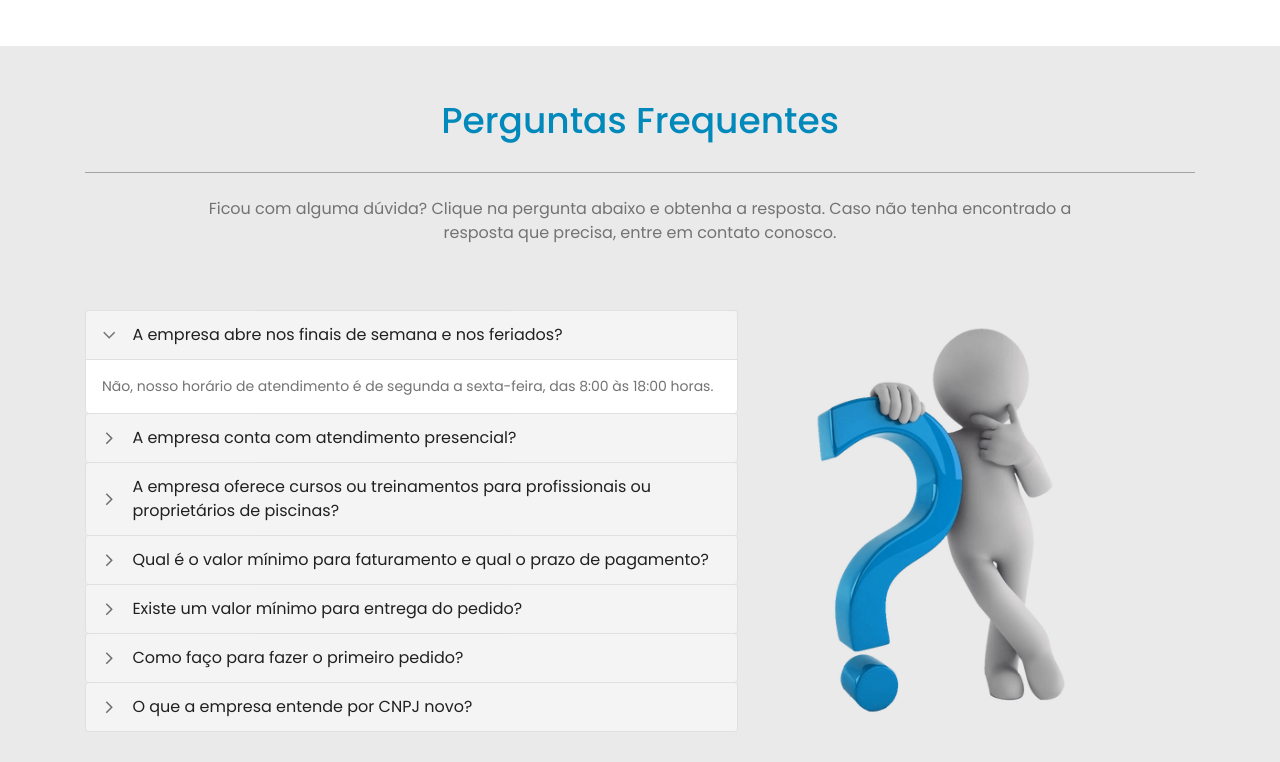
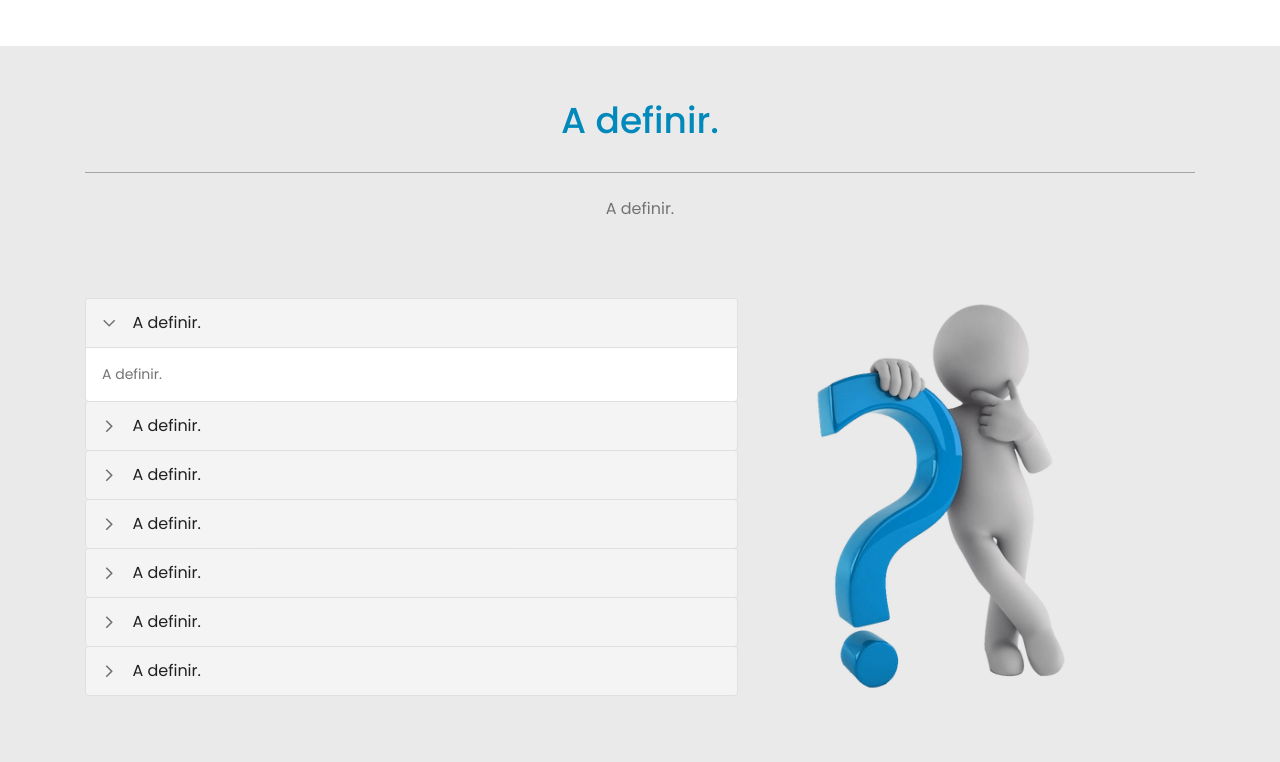
Before and after one commit to EdisonMatos/Site-Grosf, a React (Vite) app: page / in a window 1280 px wide. Shown: the part 4498-5260 px from the top of the page. Built offline with nearby package versions, Linux system fonts and the light colour scheme.

Commit message:
fix: Zera conteúdo do Faq

```diff
--- a/src/components/interactives/Acordion.jsx
+++ b/src/components/interactives/Acordion.jsx
@@ -58,13 +58,12 @@ export default function CustomizedAccordions() {
         >
           <AccordionSummary aria-controls="panel1d-content" id="panel1d-header">
             <h1 className="font-mainFont text-paragraph3 phone3:text-paragraph4">
-              A empresa abre nos finais de semana e nos feriados?
+              A definir.
             </h1>
           </AccordionSummary>
           <AccordionDetails>
             <p className="font-mainFont text-quaternary text-paragraph3 phone3:text-paragraph4 tablet1:text-paragraph3 desktop1:text-paragraph2 desktop2:text-paragraph3">
-              Não, nosso horário de atendimento é de segunda a sexta-feira, das
-              8:00 às 18:00 horas.
+              A definir.
             </p>
           </AccordionDetails>
         </Accordion>
@@ -74,13 +73,12 @@ export default function CustomizedAccordions() {
         >
           <AccordionSummary aria-controls="panel2d-content" id="panel2d-header">
             <h1 className="font-mainFont text-paragraph3 phone3:text-paragraph4">
-              A empresa conta com atendimento presencial?
+              A definir.
             </h1>
           </AccordionSummary>
           <AccordionDetails>
             <p className="font-mainFont text-quaternary text-paragraph3 phone3:text-paragraph4 tablet1:text-paragraph3 desktop1:text-paragraph2 desktop2:text-paragraph3">
-              Não, nosso atendimento é somente pelo WhatsApp, por telefone ou
-              e-mail.
+              A definir.
             </p>
           </AccordionDetails>
         </Accordion>
@@ -90,15 +88,12 @@ export default function CustomizedAccordions() {
         >
           <AccordionSummary aria-controls="panel3d-content" id="panel3d-header">
             <h1 className="font-mainFont text-paragraph3 phone3:text-paragraph4">
-              A empresa oferece cursos ou treinamentos para profissionais ou
-              proprietários de piscinas?
+              A definir.
             </h1>
           </AccordionSummary>
           <AccordionDetails>
             <p className="font-mainFont text-quaternary text-paragraph3 phone3:text-paragraph4 tablet1:text-paragraph3 desktop1:text-paragraph2 desktop2:text-paragraph3">
-              Os cursos e treinamentos são oferecidos pelos nossos parceiros
-              comerciais. Clique no link do fabricante que você deseja e agende
-              seu curso.
+              A definir.
             </p>
           </AccordionDetails>
         </Accordion>
@@ -108,14 +103,12 @@ export default function CustomizedAccordions() {
         >
           <AccordionSummary aria-controls="panel4d-content" id="panel4d-header">
             <h1 className="font-mainFont text-paragraph3 phone3:text-paragraph4">
-              Qual é o valor mínimo para faturamento e qual o prazo de
-              pagamento?
+              A definir.
             </h1>
           </AccordionSummary>
           <AccordionDetails>
             <p className="font-mainFont text-quaternary text-paragraph3 phone3:text-paragraph4 tablet1:text-paragraph3 desktop1:text-paragraph2 desktop2:text-paragraph3">
-              O valor mínimo por pedido é de R$ 1.200,00 e o prazo é de 21 dias
-              para pagamento com boleto bancário.
+              A definir.
             </p>
           </AccordionDetails>
         </Accordion>
@@ -125,14 +118,12 @@ export default function CustomizedAccordions() {
         >
           <AccordionSummary aria-controls="panel5d-content" id="panel5d-header">
             <h1 className="font-mainFont text-paragraph3 phone3:text-paragraph4">
-              Existe um valor mínimo para entrega do pedido?
+              A definir.
             </h1>
           </AccordionSummary>
           <AccordionDetails>
             <p className="font-mainFont text-quaternary text-paragraph3 phone3:text-paragraph4 tablet1:text-paragraph3 desktop1:text-paragraph2 desktop2:text-paragraph3">
-              Sim, segue o mesmo padrão do faturamento mínimo, ou seja, R$
-              1.200,00 por pedido para entrega grátis no nosso território de
-              atuação.
+              A definir.
             </p>
           </AccordionDetails>
         </Accordion>
@@ -142,15 +133,12 @@ export default function CustomizedAccordions() {
         >
           <AccordionSummary aria-controls="panel6d-content" id="panel6d-header">
             <h1 className="font-mainFont text-paragraph3 phone3:text-paragraph4">
-              Como faço para fazer o primeiro pedido?
+              A definir.
             </h1>
           </AccordionSummary>
           <AccordionDetails>
             <p className="font-mainFont text-quaternary text-paragraph3 phone3:text-paragraph4 tablet1:text-paragraph3 desktop1:text-paragraph2 desktop2:text-paragraph3">
-              Faça seu pré-cadastro com um dos nossos atendentes e aguarde a
-              aprovação pelo nosso financeiro. Isso deve levar no máximo 2 dias.
-              Para CNPJs novos, as primeiras compras deverão ser pagas à vista
-              de forma antecipada.
+              A definir.
             </p>
           </AccordionDetails>
         </Accordion>
@@ -160,12 +148,12 @@ export default function CustomizedAccordions() {
         >
           <AccordionSummary aria-controls="panel7d-content" id="panel7d-header">
             <h1 className="font-mainFont text-paragraph3 phone3:text-paragraph4">
-              O que a empresa entende por CNPJ novo?
+              A definir.
             </h1>
           </AccordionSummary>
           <AccordionDetails>
             <p className="font-mainFont text-quaternary text-paragraph3 phone3:text-paragraph4 tablet1:text-paragraph3 desktop1:text-paragraph2 desktop2:text-paragraph3">
-              Aquele cuja abertura oficial da empresa seja inferior a 3 anos.
+              A definir.
             </p>
           </AccordionDetails>
         </Accordion>
--- a/src/components/sections/FrenquentlyAskedQuestions.jsx
+++ b/src/components/sections/FrenquentlyAskedQuestions.jsx
@@ -8,9 +8,8 @@ export default function FrequentlyAskedQuestions() {
     <div className="flex justify-center full bg-quinary" id="faq">
       <div className="w-[88%] max-w-[1110px] py-[26px] phone3:py-[48px]">
         <SectionHeader
-          sectionHeaderTitleSecond="Perguntas Frequentes"
-          sectionHeaderDescription="Ficou com alguma dúvida? Clique na pergunta abaixo e obtenha a resposta.
-        Caso não tenha encontrado a resposta que precisa, entre em contato conosco."
+          sectionHeaderTitleSecond="A definir."
+          sectionHeaderDescription="A definir."
         />
         <div className="flex items-center">
           <div className=" w-full desktop1:w-[100%] desktop2:w-[100%]">
```
